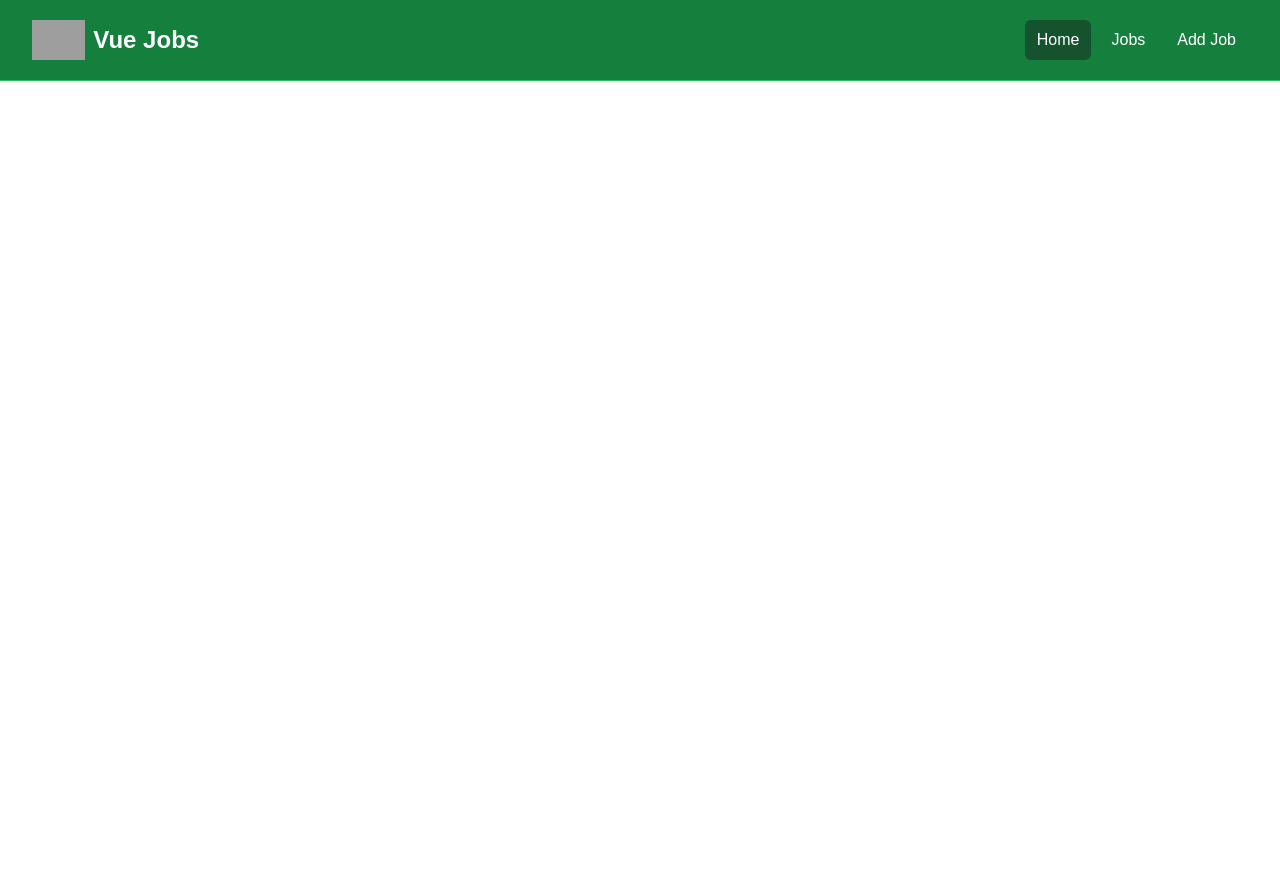
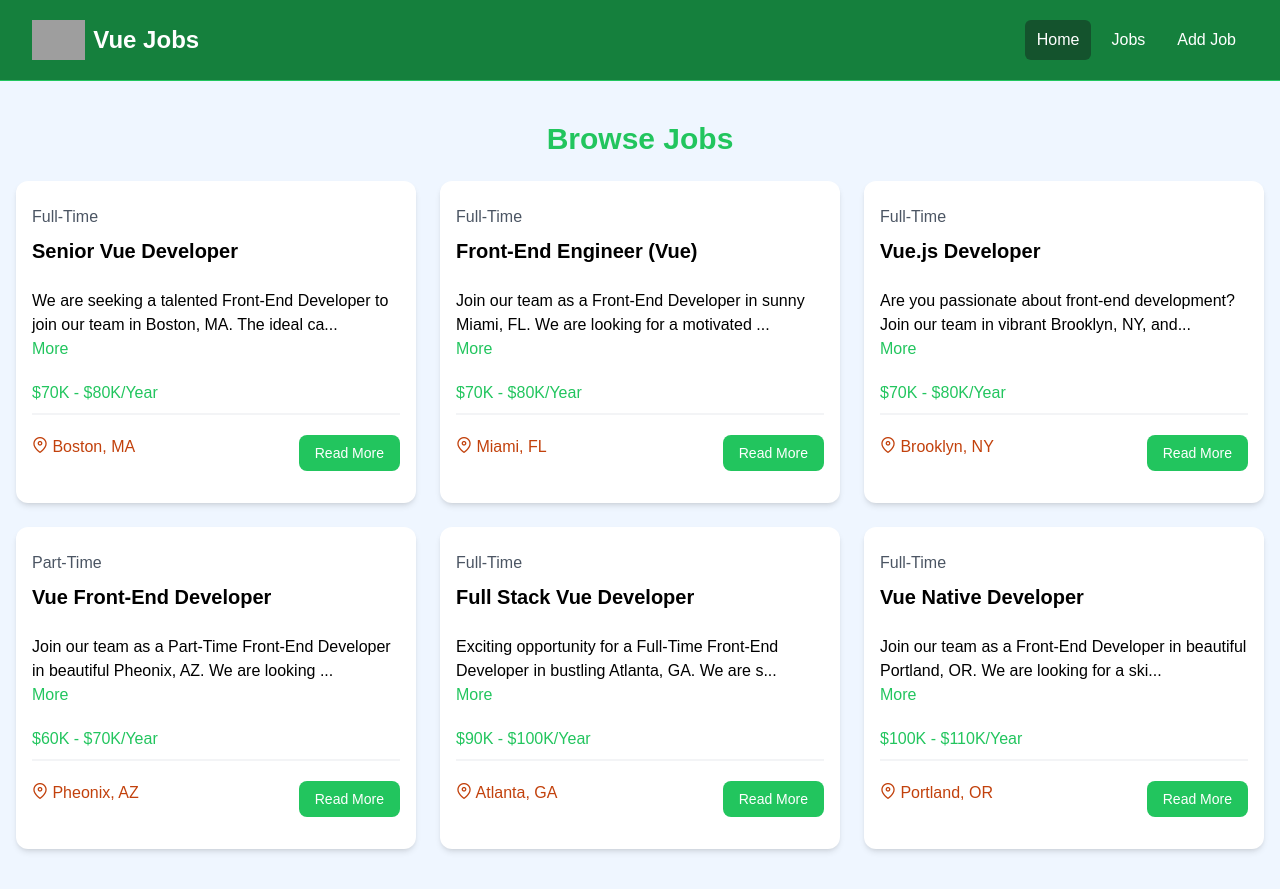
Before and after one commit to schmeb0704/vueTutorial, a Vue app: page /jobs in a window 1280 px wide. Before the commit the page ends 800 px from the top, so only its background shows below. Built offline with nearby package versions, Linux system fonts and the light colour scheme; grey boxes are pictures that could not be loaded.

Commit message:
feat: create JobsView and add it to routes

```diff
--- a/src/router/index.js
+++ b/src/router/index.js
@@ -1,5 +1,6 @@
 import { createRouter, createWebHistory } from 'vue-router'
 import HomeView from '@/views/HomeView.vue'
+import JobsView from '@/views/JobsView.vue'
 
 const router = createRouter({
   history: createWebHistory(import.meta.env.BASE_URL),
@@ -9,6 +10,11 @@
       name: 'home',
       component: HomeView,
     },
+    {
+      path: '/jobs',
+      name: 'jobs',
+      component: JobsView,
+    },
   ],
 })
 
--- /dev/null
+++ b/src/views/JobsView.vue
@@ -0,0 +1,7 @@
+<script setup>
+import JobListings from '@/components/JobListings.vue';
+</script>
+
+<template>
+  <JobListings/>
+</template>
```
